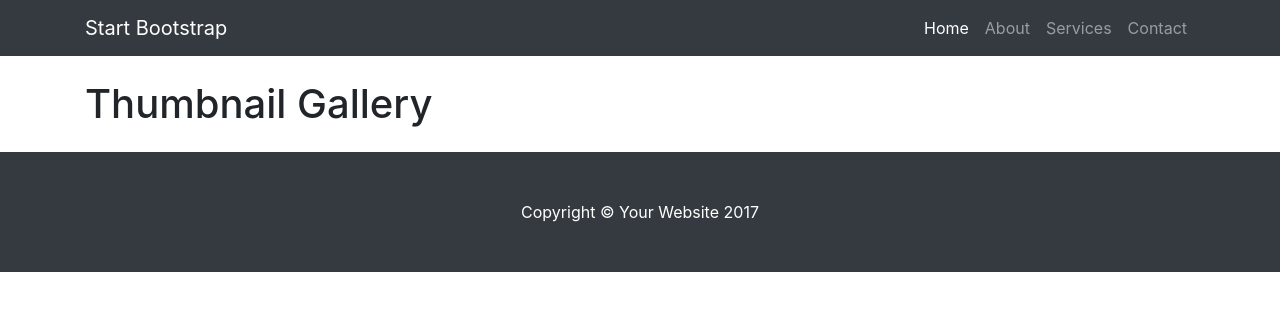
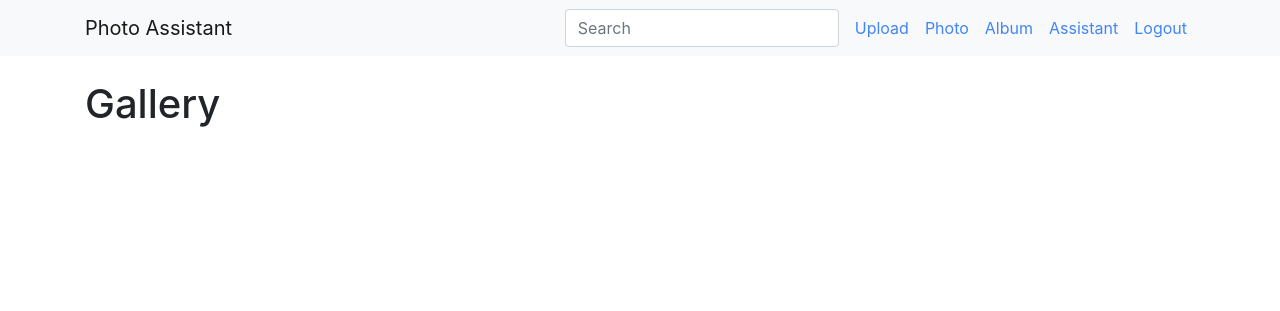
Before and after one commit to tranvanhoa533/photo-assistant, a Flask app: page / in a window 1280 px wide. Shown: the top 311 px of the page. Run offline with Flask 2, Linux system fonts and the light colour scheme; a user stored in the database is signed in; data comes from the database, SQL or seed files in the repository; both versions use the stored data as it was after the commit; some libraries are stand-ins or nearby versions.

Commit message:
navigator bar

```diff
--- a/app.py
+++ b/app.py
@@ -103,7 +103,7 @@
 
 @app.route("/logout")
 def logout():
-    session['user_name'] = None
+    session['user_id'] = None
     session.pop('file_urls', None)
     return home()
 
@@ -136,7 +136,7 @@
             (w, h) = img.size
             photo_info = {'url': photo_url, 'width': w, 'height': h}
 
-            file_urls.append(photo_info)
+            file_urls.insert(0, photo_info)
 
             userimg = UserImage(session['user_id'], photo_url, img.size, uploaddate='')
             sess.add(userimg)
--- a/static/style.css
+++ b/static/style.css
@@ -7,7 +7,7 @@
     }
     body {
     font-family: Arial;
-    background-color: #3498DB;
+    background-color: #f8f9fa!important;
     padding: 50px;
     }
     .login {
--- a/static/thumbnail-gallery.css
+++ b/static/thumbnail-gallery.css
@@ -3,6 +3,11 @@
  * Copyright 2013-2017 Start Bootstrap
  * Licensed under MIT (https://github.com/BlackrockDigital/startbootstrap-thumbnail-gallery/blob/master/LICENSE)
  */
+
+
+ .navbar-light .navbar-nav .nav-link {
+   color: #4285f4
+ }
 
 body {
   padding-top: 54px;
--- a/templates/view_images.html
+++ b/templates/view_images.html
@@ -8,7 +8,7 @@
     <meta name="description" content="">
     <meta name="author" content="">
 
-    <title>Thumbnail Gallery - Start Bootstrap Template</title>
+    <title>AP</title>
 
     <!-- Bootstrap core CSS -->
     <link href="/static/bootstrap/css/bootstrap.min.css" rel="stylesheet">
@@ -21,27 +21,35 @@
   <body>
 
     <!-- Navigation -->
-    <nav class="navbar navbar-expand-lg navbar-dark bg-dark fixed-top">
+    <nav class="navbar navbar-expand-lg navbar-light bg-light fixed-top">
       <div class="container">
-        <a class="navbar-brand" href="#">Start Bootstrap</a>
+        <a class="navbar-brand" href="/view_images">Photo Assistant</a>
         <button class="navbar-toggler" type="button" data-toggle="collapse" data-target="#navbarResponsive" aria-controls="navbarResponsive" aria-expanded="false" aria-label="Toggle navigation">
           <span class="navbar-toggler-icon"></span>
         </button>
         <div class="collapse navbar-collapse" id="navbarResponsive">
           <ul class="navbar-nav ml-auto">
-            <li class="nav-item active">
-              <a class="nav-link" href="#">Home
-                <span class="sr-only">(current)</span>
+            <form class="form-inline">
+                <input class="form-control mr-sm-2" type="search" placeholder="Search" aria-label="Search">
+                <!-- <button class="btn btn-outline-success my-2 my-sm-0" type="submit">Search</button> -->
+              </form>
+
+            <li class="nav-item">
+              <a class="nav-link" href="/upload_image">Upload
+                <!-- <span class="sr-only">(current)</span> -->
               </a>
             </li>
             <li class="nav-item">
-              <a class="nav-link" href="#">About</a>
+              <a class="nav-link" href="/view_images">Photo</a>
             </li>
             <li class="nav-item">
-              <a class="nav-link" href="#">Services</a>
+              <a class="nav-link" href="#">Album</a>
             </li>
             <li class="nav-item">
-              <a class="nav-link" href="#">Contact</a>
+              <a class="nav-link" href="#">Assistant</a>
+            </li>
+            <li class="nav-item">
+              <a class="nav-link" href="/logout">Logout</a>
             </li>
           </ul>
         </div>
@@ -51,7 +59,7 @@
     <!-- Page Content -->
     <div class="container">
 
-      <h1 class="my-4 text-center text-lg-left">Thumbnail Gallery</h1>
+      <h1 class="my-4 text-center text-lg-left">Gallery</h1>
 
       <div class="row text-center text-lg-left">
 
@@ -69,12 +77,12 @@
     <!-- /.container -->
 
     <!-- Footer -->
-    <footer class="py-5 bg-dark">
+    <!-- <footer class="py-5 bg-dark">
       <div class="container">
         <p class="m-0 text-center text-white">Copyright &copy; Your Website 2017</p>
-      </div>
+      </div> -->
       <!-- /.container -->
-    </footer>
+    <!-- </footer> -->
 
     <!-- Bootstrap core JavaScript -->
     <script src="/static/jquery/jquery.min.js"></script>
```
Also changed, not shown: templates/upload_image.html (+54 -2 lines), ap.db.
